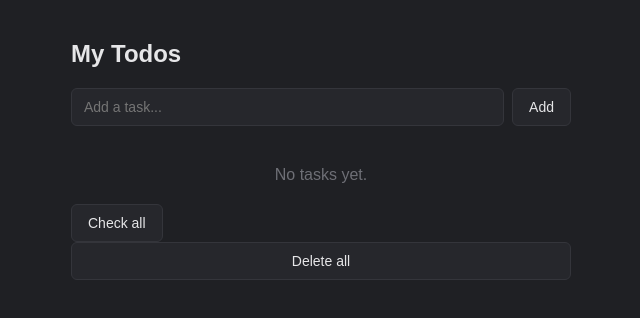
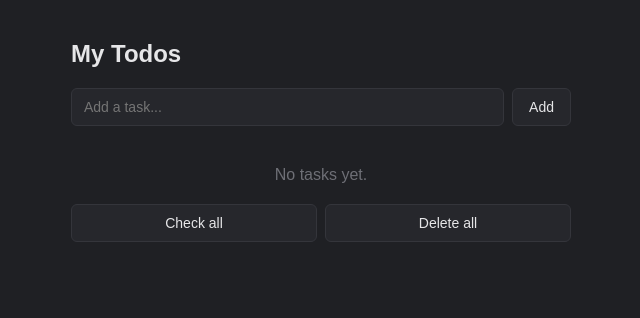
Before and after one commit to AintReal/todoapp, a plain HTML site: page index.html in a window 1280 px wide. Shown: the whole page, without its empty margins (319-959 px from the left). Drawn offline with Linux system fonts and the light colour scheme.

Commit message:
Fix action buttons layout and toggle Check all/Uncheck all
Co-Authored-By: Claude Opus 4.7 (1M context) <noreply@anthropic.com>

```diff
--- a/index.html
+++ b/index.html
@@ -18,8 +18,10 @@
 
     <p id="empty">No tasks yet.</p>
 
-    <button id="checkAll">Check all</button>
-    <button id="clearAll">Delete all</button>
+    <div class="actions">
+      <button id="checkAll">Check all</button>
+      <button id="clearAll">Delete all</button>
+    </div>
   </div>
 
   <script src="script.js"></script>
--- a/script.js
+++ b/script.js
@@ -26,12 +26,15 @@ clearAllBtn.addEventListener("click", function () {
 });
 
 checkAllBtn.addEventListener("click", function () {
-  todos.forEach((t) => (t.done = true));
+  const allDone = todos.length > 0 && todos.every((t) => t.done);
+  todos.forEach((t) => (t.done = !allDone));
   render();
 });
 
 function render() {
   localStorage.setItem("todos", JSON.stringify(todos));
+  checkAllBtn.textContent =
+    todos.length > 0 && todos.every((t) => t.done) ? "Uncheck all" : "Check all";
   list.innerHTML = "";
 
   if (todos.length === 0) {
--- a/styles.css
+++ b/styles.css
@@ -111,6 +111,11 @@ button:hover {
   display: none;
 }
 
-#clearAll {
-  width: 100%;
+.actions {
+  display: flex;
+  gap: 8px;
 }
+
+.actions button {
+  flex: 1;
+}
```
